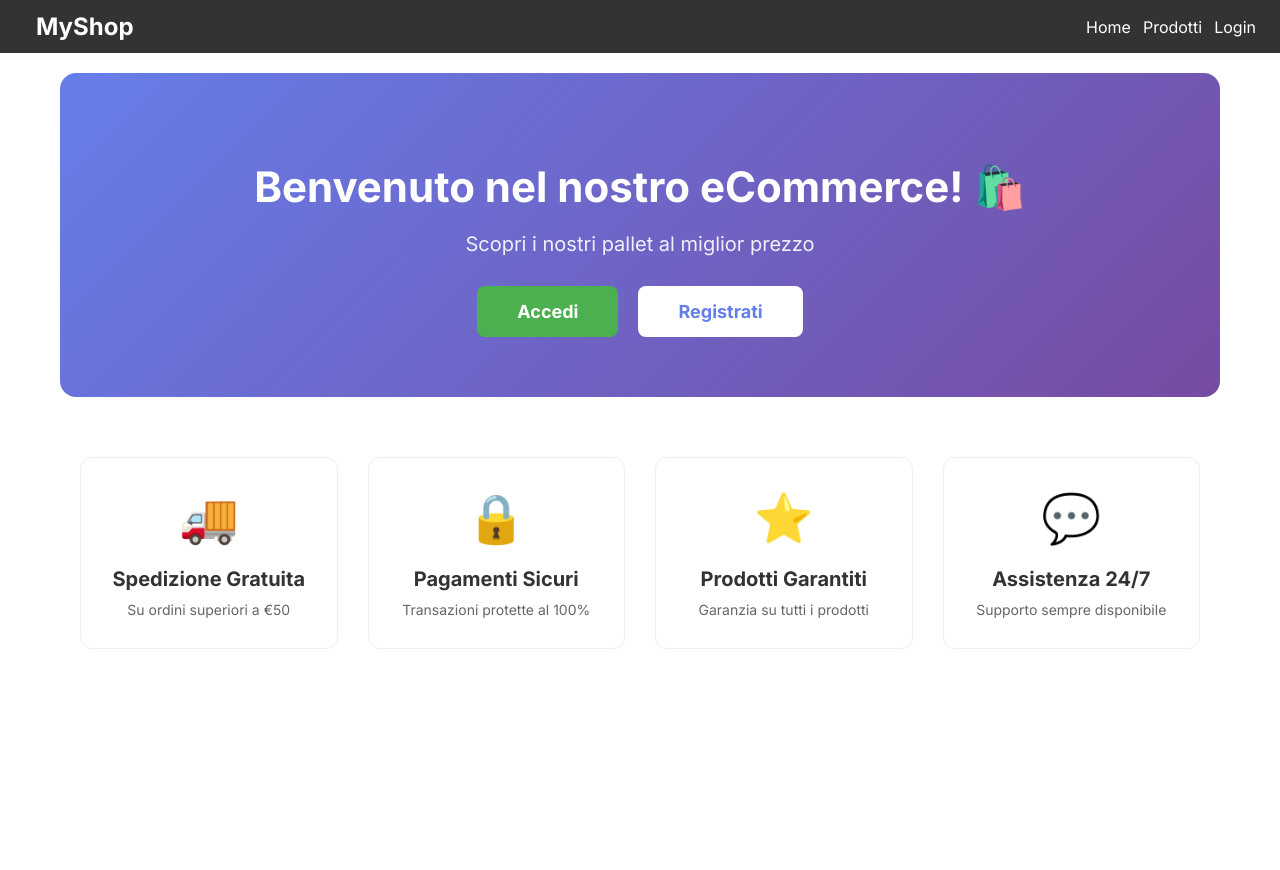
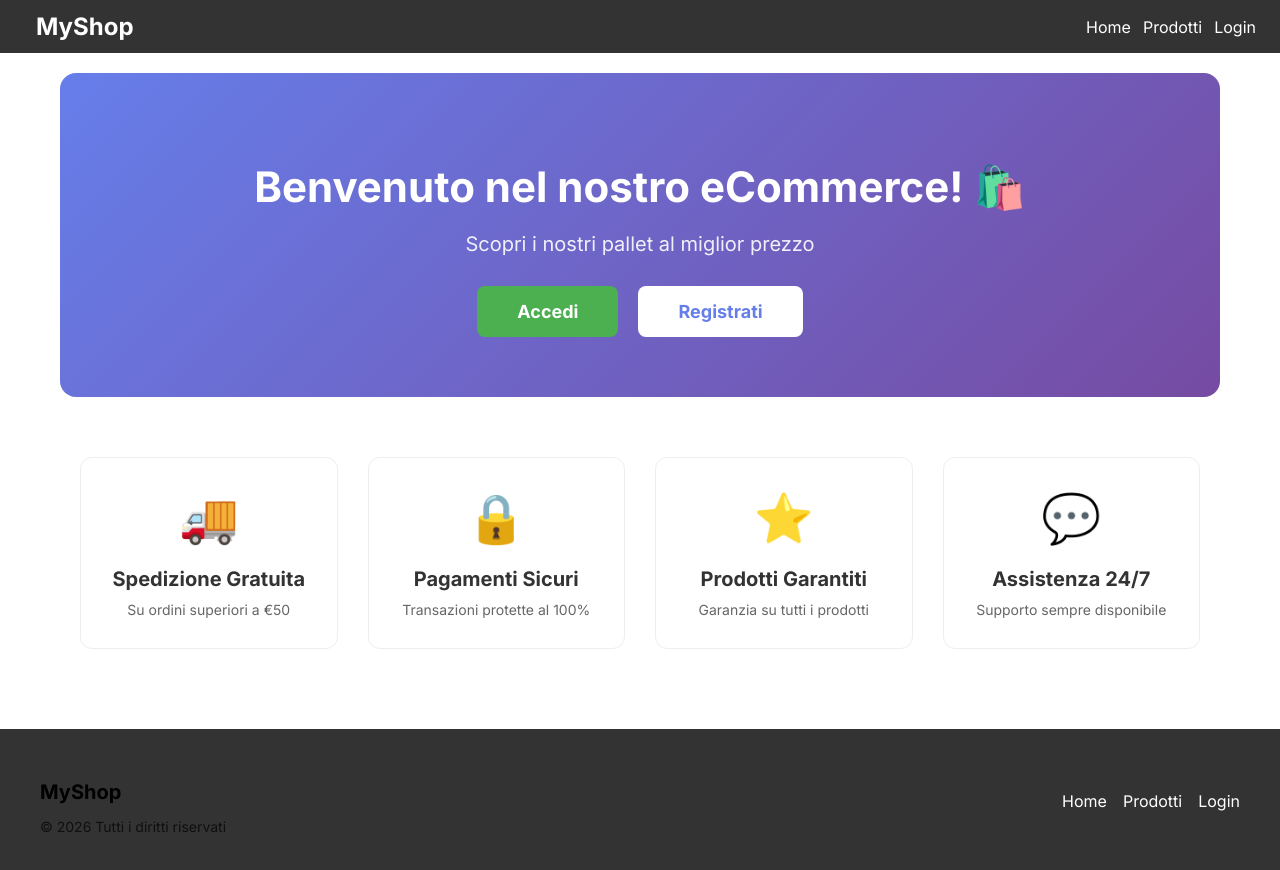
Before and after one commit to nikfaccini/Progetto-ERASMUS-2026, a React (Create React App) app: page / in a window 1280 px wide. Shown: the top 870 px of the page. Before the commit the page ends 800 px from the top, so only its background shows below. Built offline with nearby package versions, Linux system fonts and the light colour scheme.

Commit message:
Update App.js

```diff
--- a/src/App.js
+++ b/src/App.js
@@ -1,6 +1,7 @@
-import { BrowserRouter, Routes, Route } from "react-router-dom";
+import { BrowserRouter, Routes, Route, useLocation } from "react-router-dom";
 
 import Navbar from "./components/Navbar";
+import Footer from "./components/Footer";
 import ProtectedRoute from "./components/ProtectedRoute";
 
 import Home from "./pages/Home";
@@ -10,11 +11,19 @@
 import Carrello from "./pages/Carrello";
 import Ordini from "./pages/Ordini";
 
-function App() {
+function AppLayout() {
+  const location = useLocation();
+
+  // Nasconde il footer su login e registrazione (opzionale)
+  const hideFooter =
+    location.pathname === "/login" ||
+    location.pathname === "/registrazione";
+
   return (
-    <BrowserRouter>
+    <>
       <Navbar />
 
+      <main className="main-content">
         <Routes>
           <Route path="/" element={<Home />} />
           <Route path="/login" element={<Login />} />
@@ -39,6 +48,17 @@
             }
           />
         </Routes>
+      </main>
+
+      {!hideFooter && <Footer />}
+    </>
+  );
+}
+
+function App() {
+  return (
+    <BrowserRouter>
+      <AppLayout />
     </BrowserRouter>
   );
 }
```
Lines whose indentation alone changed are shown as unchanged.
